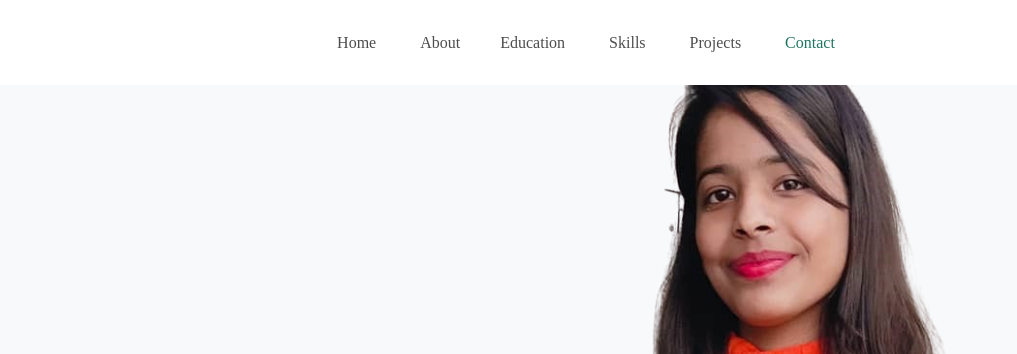
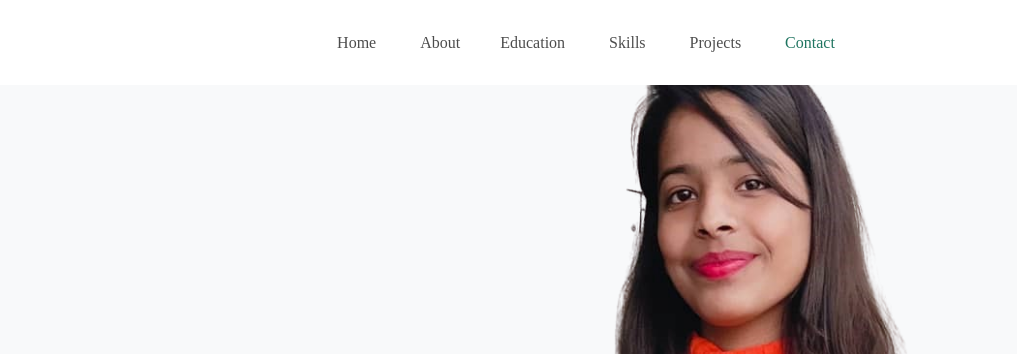
Before and after one commit to aditigarg-28/aditigarg-28, a plain HTML site: page index.html in a window 1280 px wide. Shown: the top 354 px of the page, without its empty margins (54-1071 px from the left). Drawn offline with Linux system fonts and the light colour scheme; files whose address does not match are found by name; a web font is replaced by a local one.

Commit message:
Add files via upload

```diff
--- a/css/style.css
+++ b/css/style.css
@@ -593,7 +593,7 @@ body:after {
     font-family: "Arbutus Slab", serif; }
   .site-blocks-cover .img-face {
     position: absolute;
-    right: -5%;
+    right: -2%;
     bottom: 0;
 	top: 50px;
     z-index: 1;
```
